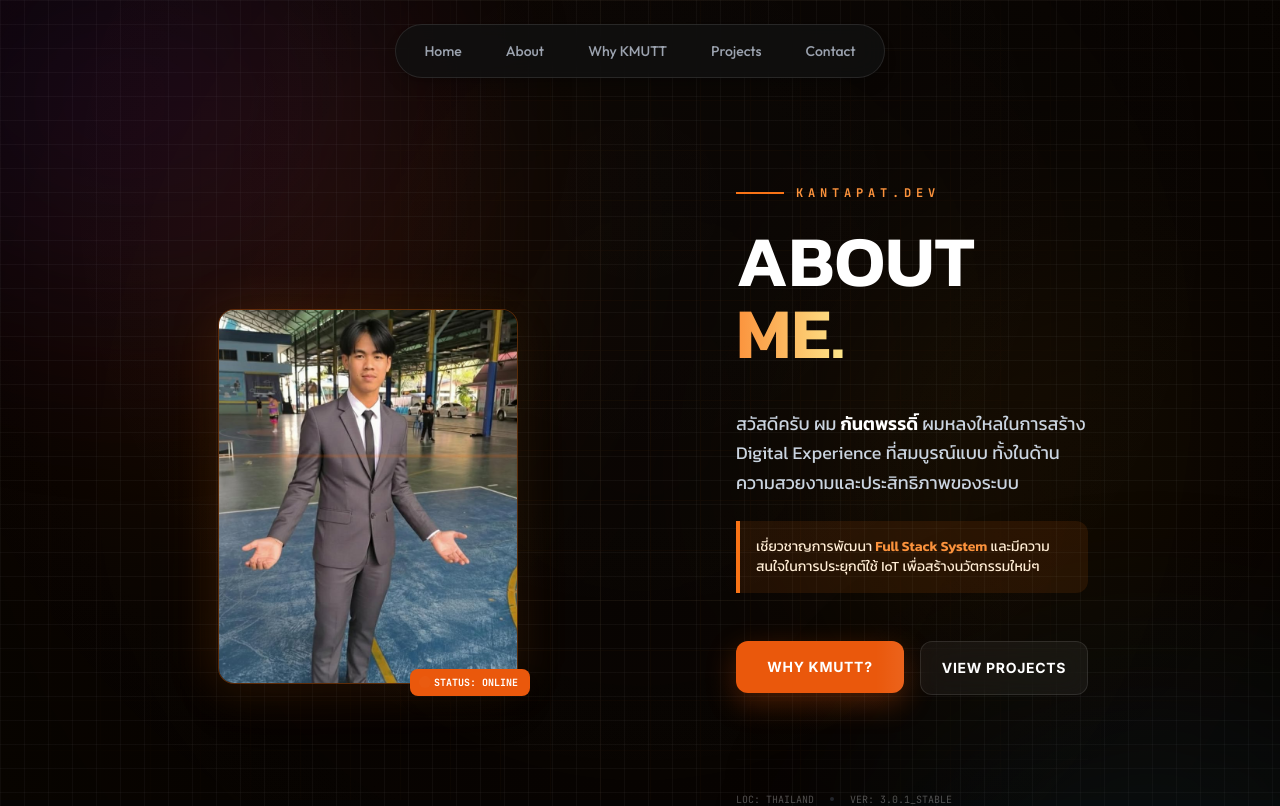
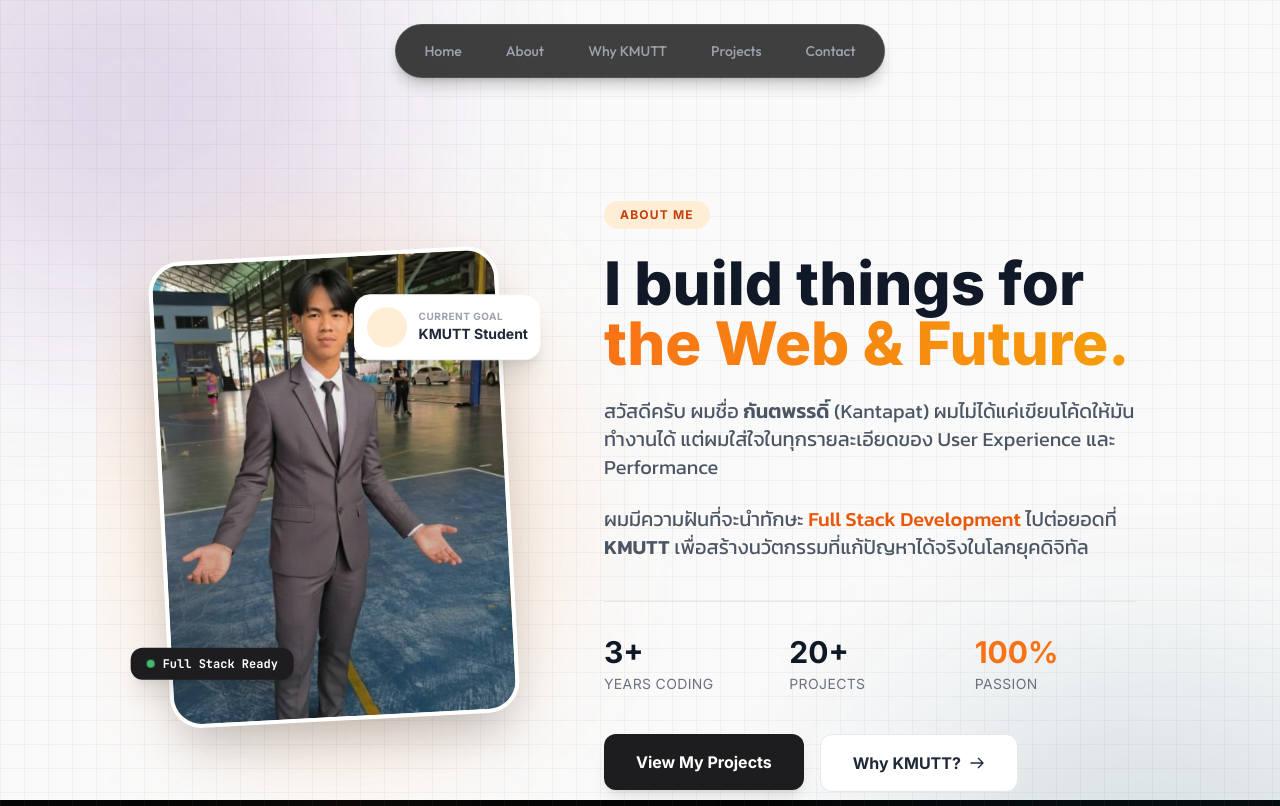
Before and after one commit to unknow404p/kantapat-portfolio, a Next.js app: page /about in a window 1280 px wide. Shown: the top 806 px of the page. Built offline with nearby package versions, Linux system fonts and the light colour scheme.

Commit message:
Update About page design to full screen white

```diff
--- a/app/about/page.tsx
+++ b/app/about/page.tsx
@@ -11,132 +11,139 @@ const mono = JetBrains_Mono({ subsets: ["latin"] });
 
 export default function AboutPage() {
   return (
-    <div className={`w-full min-h-screen text-white flex flex-col lg:flex-row relative overflow-x-hidden ${inter.className}`}>
+    <div className={`relative w-full min-h-screen text-[#1d1d1f] font-sans overflow-x-hidden ${inter.className}`}>
 
-      {/* --- 1. REAL TRANSPARENT BACKGROUND & GRID --- */}
-      <div className="fixed inset-0 -z-20 bg-[#080400]"></div> {/* พื้นหลังเข้มบางๆ ชั้นล่างสุด */}
+      {/* --- 1. FORCE FULL SCREEN BACKGROUND (บังคับพื้นหลังขาวเต็มจอ) --- */}
+      {/* ใช้ fixed inset-0 เพื่อให้สีขาวคลุมทับพื้นหลังเดิม (สีดำ) ทั้งหมดแน่นอน */}
+      <div className="fixed inset-0 bg-[#FAFAFA] -z-50"></div>
 
-      <div className="fixed inset-0 -z-10 overflow-hidden pointer-events-none">
-         {/* แสงฟุ้งสีส้ม (ปรับให้สว่างขึ้นเพื่อให้ทะลุพื้นหลัง) */}
-         <div className="absolute top-[-10%] left-[-10%] w-[600px] h-[600px] bg-orange-600/20 blur-[120px] rounded-full"></div>
-         <div className="absolute bottom-[10%] right-[-5%] w-[500px] h-[500px] bg-amber-500/10 blur-[100px] rounded-full"></div>
-
-         {/* เส้น Grid (ปรับสีให้เห็นชัดขึ้นบนพื้นโปร่ง) */}
-         <div
-            className="absolute inset-0 opacity-[0.2]"
-            style={{
-               backgroundImage: `linear-gradient(#331a00 1px, transparent 1px), linear-gradient(90deg, #331a00 1px, transparent 1px)`,
-               backgroundSize: '50px 50px'
-            }}
-         ></div>
-
-         {/* Vignette Overlay (ขอบมืดเพื่อให้ตรงกลางดูโปร่ง) */}
-         <div className="absolute inset-0 bg-[radial-gradient(circle_at_center,transparent_0%,#080400_100%)]"></div>
+      {/* Background Pattern (Grid จางๆ) */}
+      <div className="fixed inset-0 pointer-events-none opacity-[0.4] -z-40"
+           style={{ backgroundImage: "radial-gradient(#e5e7eb 1px, transparent 1px)", backgroundSize: "32px 32px" }}>
       </div>
 
-      {/* --- LEFT SIDE: Profile Photo (Small Scale) --- */}
-      <div className="lg:w-1/2 flex items-center justify-center p-12 lg:p-24 relative">
-         <motion.div
-            initial={{ opacity: 0, scale: 0.9 }}
-            animate={{ opacity: 1, scale: 1 }}
-            className="relative w-full max-w-[300px] aspect-[4/5] group"
-         >
-            {/* Aura เรืองแสงรอบรูป */}
-            <div className="absolute -inset-1 bg-gradient-to-tr from-orange-500/40 to-amber-300/10 rounded-3xl blur-xl opacity-50 group-hover:opacity-100 transition duration-1000"></div>
+      {/* --- CONTENT CONTAINER --- */}
+      <div className="max-w-7xl mx-auto min-h-screen flex flex-col lg:flex-row items-center justify-center p-6 lg:p-12 gap-12 lg:gap-20 relative z-10">
 
-            <div className="relative w-full h-full rounded-2xl border border-orange-500/30 overflow-hidden bg-black/20 backdrop-blur-md shadow-2xl">
-               <Image
-                  src="/images/kantapat-school.jpg"
-                  alt="Kantapat Profile"
-                  fill
-                  className="object-cover object-top transition-transform duration-700 group-hover:scale-110"
-                  priority
-               />
-               {/* Scan Line สีส้มบางๆ */}
-               <motion.div
-                  animate={{ top: ["-5%", "105%"] }}
-                  transition={{ duration: 4, ease: "linear", repeat: Infinity }}
-                  className="absolute left-0 w-full h-[2px] bg-orange-500/30 blur-[1px] z-10"
-               />
-            </div>
+        {/* --- LEFT SIDE: IMAGE WITH GIMMICKS --- */}
+        <div className="lg:w-5/12 relative flex justify-center">
 
-            {/* Status Tag ลอยตัว */}
-            <div className={`absolute -bottom-3 -right-3 bg-orange-600 px-3 py-1.5 rounded-lg shadow-lg z-20 ${mono.className}`}>
-               <div className="text-[10px] font-bold text-white flex items-center gap-1.5">
-                  <span className="w-1.5 h-1.5 bg-white rounded-full animate-ping"></span>
-                  STATUS: ONLINE
-               </div>
-            </div>
-         </motion.div>
-      </div>
+           {/* Animated Blob Behind */}
+           <motion.div
+             animate={{ scale: [1, 1.1, 1], rotate: [0, 10, -10, 0] }}
+             transition={{ duration: 8, repeat: Infinity, ease: "easeInOut" }}
+             className="absolute inset-0 bg-orange-400/20 blur-[60px] rounded-full scale-110 -z-10"
+           />
 
-      {/* --- RIGHT SIDE: Content --- */}
-      <div className="lg:w-1/2 relative z-10 flex flex-col justify-center">
-         <div className="px-8 py-16 md:px-16 lg:px-24 max-w-2xl bg-black/10 lg:bg-transparent backdrop-blur-sm lg:backdrop-blur-none rounded-3xl">
+           {/* Floating Image Container */}
+           <motion.div
+             animate={{ y: [-10, 10, -10] }}
+             transition={{ duration: 6, repeat: Infinity, ease: "easeInOut" }}
+             className="relative w-[280px] md:w-[350px] aspect-[3/4]"
+           >
+              {/* รูปภาพ */}
+              <div className="relative w-full h-full rounded-[2rem] overflow-hidden shadow-2xl border-4 border-white rotate-[-3deg] hover:rotate-0 transition-all duration-500 cursor-pointer group bg-white">
+                 <Image
+                   src="/images/kantapat-school.jpg"
+                   alt="Profile"
+                   fill
+                   className="object-cover object-top transition-transform duration-700 group-hover:scale-110"
+                   priority
+                 />
+                 <div className="absolute inset-0 bg-gradient-to-t from-black/40 to-transparent opacity-60"></div>
+                 <div className="absolute bottom-0 left-0 w-full p-6 text-white translate-y-full group-hover:translate-y-0 transition-transform duration-300">
+                    <p className={`text-sm font-bold ${mono.className}`}>KANTAPAT.DEV</p>
+                 </div>
+              </div>
 
-            {/* Header Section */}
-            <motion.div
-               initial={{ opacity: 0, x: 30 }}
-               whileInView={{ opacity: 1, x: 0 }}
-               transition={{ duration: 0.6 }}
-               className="mb-10"
-            >
-               <div className="flex items-center gap-3 mb-6">
-                  <div className="h-[2px] w-12 bg-orange-500"></div>
-                  <span className={`text-xs font-bold tracking-[0.4em] text-orange-400 uppercase ${mono.className}`}>
-                    kantapat.dev
-                  </span>
-               </div>
-               <h1 className={`text-5xl lg:text-7xl font-bold leading-[1.1] mb-6 ${kanit.className}`}>
-                  ABOUT <br/>
-                  <span className="text-transparent bg-clip-text bg-gradient-to-r from-orange-400 to-amber-200">ME.</span>
-               </h1>
-            </motion.div>
+              {/* Floating Badge */}
+              <motion.div
+                animate={{ y: [5, -5, 5] }}
+                transition={{ duration: 4, repeat: Infinity, delay: 1 }}
+                className="absolute -right-8 top-10 bg-white p-3 rounded-2xl shadow-xl border border-gray-100 flex items-center gap-3"
+              >
+                 <div className="w-10 h-10 bg-orange-100 rounded-full flex items-center justify-center text-xl"></div>
+                 <div>
+                    <div className="text-[10px] text-gray-400 font-bold uppercase tracking-wider">Current Goal</div>
+                    <div className="text-sm font-bold text-gray-800">KMUTT Student</div>
+                 </div>
+              </motion.div>
 
-            {/* Bio Text */}
-            <motion.div
-               initial={{ opacity: 0 }}
-               whileInView={{ opacity: 1 }}
-               className={`space-y-6 text-slate-300 text-lg leading-relaxed ${kanit.className}`}
-            >
+              {/* Tech Stack Badge */}
+              <motion.div
+                animate={{ x: [-5, 5, -5] }}
+                transition={{ duration: 5, repeat: Infinity, delay: 0.5 }}
+                className="absolute -left-6 bottom-10 bg-[#1d1d1f] text-white py-2 px-4 rounded-xl shadow-xl flex items-center gap-2"
+              >
+                 <span className="w-2 h-2 bg-green-400 rounded-full animate-pulse"></span>
+                 <span className={`text-xs font-mono font-bold`}>Full Stack Ready</span>
+              </motion.div>
+           </motion.div>
+        </div>
+
+        {/* --- RIGHT SIDE: CONTENT --- */}
+        <div className="lg:w-7/12 flex flex-col justify-center text-center lg:text-left">
+           <motion.div
+             initial={{ opacity: 0, x: 20 }}
+             animate={{ opacity: 1, x: 0 }}
+             transition={{ duration: 0.8 }}
+           >
+             {/* Tag */}
+             <span className="inline-block px-4 py-1.5 bg-orange-100 text-orange-700 rounded-full text-xs font-bold tracking-widest uppercase mb-6">
+                About Me
+             </span>
+
+             {/* Headline */}
+             <h1 className="text-4xl md:text-6xl font-extrabold text-gray-900 mb-6 leading-tight">
+               I build things for <br/>
+               <span className="text-transparent bg-clip-text bg-gradient-to-r from-orange-500 to-amber-500">
+                 the Web & Future.
+               </span>
+             </h1>
+
+             {/* Bio */}
+             <div className={`space-y-6 text-gray-600 text-lg md:text-xl leading-relaxed ${kanit.className}`}>
                <p>
-                  สวัสดีครับ ผม <strong className="text-white">กันตพรรดิ์</strong> ผมหลงใหลในการสร้าง Digital Experience ที่สมบูรณ์แบบ ทั้งในด้านความสวยงามและประสิทธิภาพของระบบ
+                 สวัสดีครับ ผมชื่อ <strong>กันตพรรดิ์</strong> (Kantapat) ผมไม่ได้แค่เขียนโค้ดให้มันทำงานได้ แต่ผมใส่ใจในทุกรายละเอียดของ User Experience และ Performance
                </p>
-               <p className="p-4 bg-orange-500/10 border-l-4 border-orange-500 rounded-r-xl text-orange-100 text-sm">
-                  เชี่ยวชาญการพัฒนา <span className="text-orange-400 font-bold">Full Stack System</span> และมีความสนใจในการประยุกต์ใช้ IoT เพื่อสร้างนวัตกรรมใหม่ๆ
+               <p>
+                 ผมมีความฝันที่จะนำทักษะ <span className="text-orange-600 font-medium">Full Stack Development</span> ไปต่อยอดที่ <strong>KMUTT</strong> เพื่อสร้างนวัตกรรมที่แก้ปัญหาได้จริงในโลกยุคดิจิทัล
                </p>
-            </motion.div>
+             </div>
 
-            {/* --- ACTION BUTTONS --- */}
-            <div className="flex flex-col sm:flex-row gap-4 mt-12">
-               {/* ปุ่ม Why KMUTT (ดีไซน์ส้มเด่น) */}
-               <Link href="/why-kmutt" className="flex-1 group">
-                  <button className="w-full py-4 bg-orange-600 hover:bg-orange-500 text-white font-bold rounded-xl transition-all shadow-[0_10px_30px_rgba(234,88,12,0.3)] flex items-center justify-center gap-2 overflow-hidden relative">
-                     <span className="relative z-10 uppercase tracking-wider text-sm">Why KMUTT?</span>
-                     <motion.div
-                        animate={{ x: [-100, 200] }}
-                        transition={{ duration: 2, repeat: Infinity, ease: "linear" }}
-                        className="absolute inset-0 bg-gradient-to-r from-transparent via-white/20 to-transparent -skew-x-12"
-                     />
-                  </button>
+             {/* Stats */}
+             <div className="grid grid-cols-2 md:grid-cols-3 gap-6 my-10 pt-8 border-t border-gray-200">
+                <div>
+                   <h3 className="text-3xl font-bold text-gray-900">3+</h3>
+                   <p className="text-sm text-gray-500 uppercase tracking-wide mt-1">Years Coding</p>
+                </div>
+                <div>
+                   <h3 className="text-3xl font-bold text-gray-900">20+</h3>
+                   <p className="text-sm text-gray-500 uppercase tracking-wide mt-1">Projects</p>
+                </div>
+                <div>
+                   <h3 className="text-3xl font-bold text-orange-500">100%</h3>
+                   <p className="text-sm text-gray-500 uppercase tracking-wide mt-1">Passion</p>
+                </div>
+             </div>
+
+             {/* Buttons */}
+             <div className="flex flex-col sm:flex-row gap-4 justify-center lg:justify-start">
+               <Link href="/projects">
+                 <button className="px-8 py-4 bg-[#1d1d1f] text-white font-bold rounded-xl hover:bg-gray-800 transition-all shadow-lg hover:shadow-2xl hover:-translate-y-1">
+                    View My Projects
+                 </button>
                </Link>
+               <Link href="/why-kmutt">
+                 <button className="px-8 py-4 bg-white border border-gray-200 text-gray-800 font-bold rounded-xl hover:border-orange-500 hover:text-orange-600 hover:shadow-lg transition-all flex items-center justify-center gap-2">
+                    Why KMUTT?
+                    <svg className="w-4 h-4" fill="none" stroke="currentColor" viewBox="0 0 24 24"><path strokeLinecap="round" strokeLinejoin="round" strokeWidth="2" d="M14 5l7 7m0 0l-7 7m7-7H3"></path></svg>
+                 </button>
+               </Link>
+             </div>
+           </motion.div>
+        </div>
 
-               {/* ปุ่ม Projects (ดีไซน์โปร่งแสง) */}
-               <Link href="/projects" className="flex-1">
-                  <button className="w-full py-4 bg-white/5 border border-white/10 hover:border-orange-500/50 text-white hover:text-orange-400 font-bold rounded-xl transition-all backdrop-blur-md uppercase tracking-wider text-sm">
-                     View Projects
-                  </button>
-               </Link>
-            </div>
-
-            {/* Terminal Style Footer */}
-            <div className={`mt-16 pt-8 border-t border-white/5 flex items-center gap-4 opacity-30 ${mono.className}`}>
-               <span className="text-[10px]">LOC: THAILAND</span>
-               <div className="h-1 w-1 bg-slate-500 rounded-full"></div>
-               <span className="text-[10px]">VER: 3.0.1_STABLE</span>
-            </div>
-
-         </div>
       </div>
     </div>
   );
```
